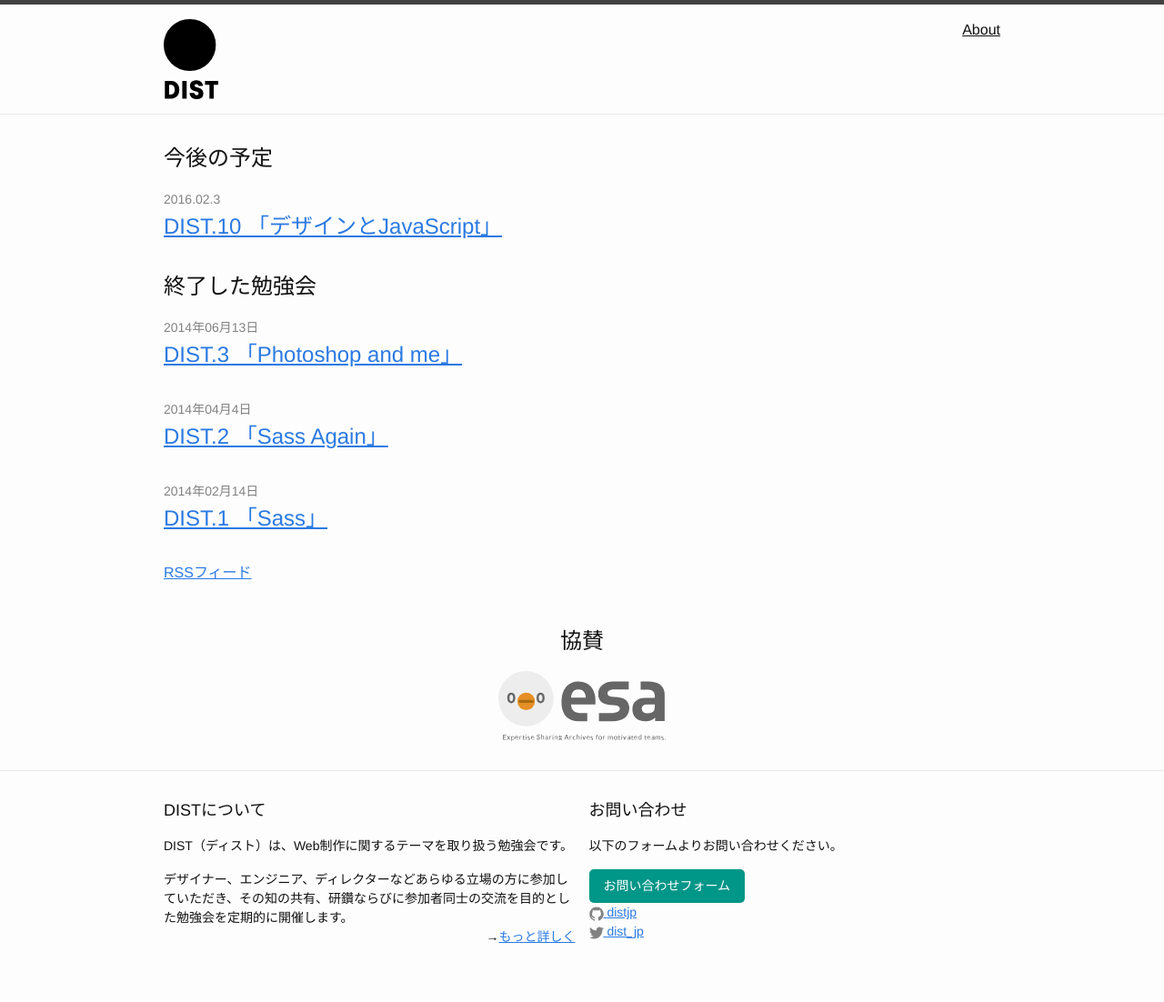
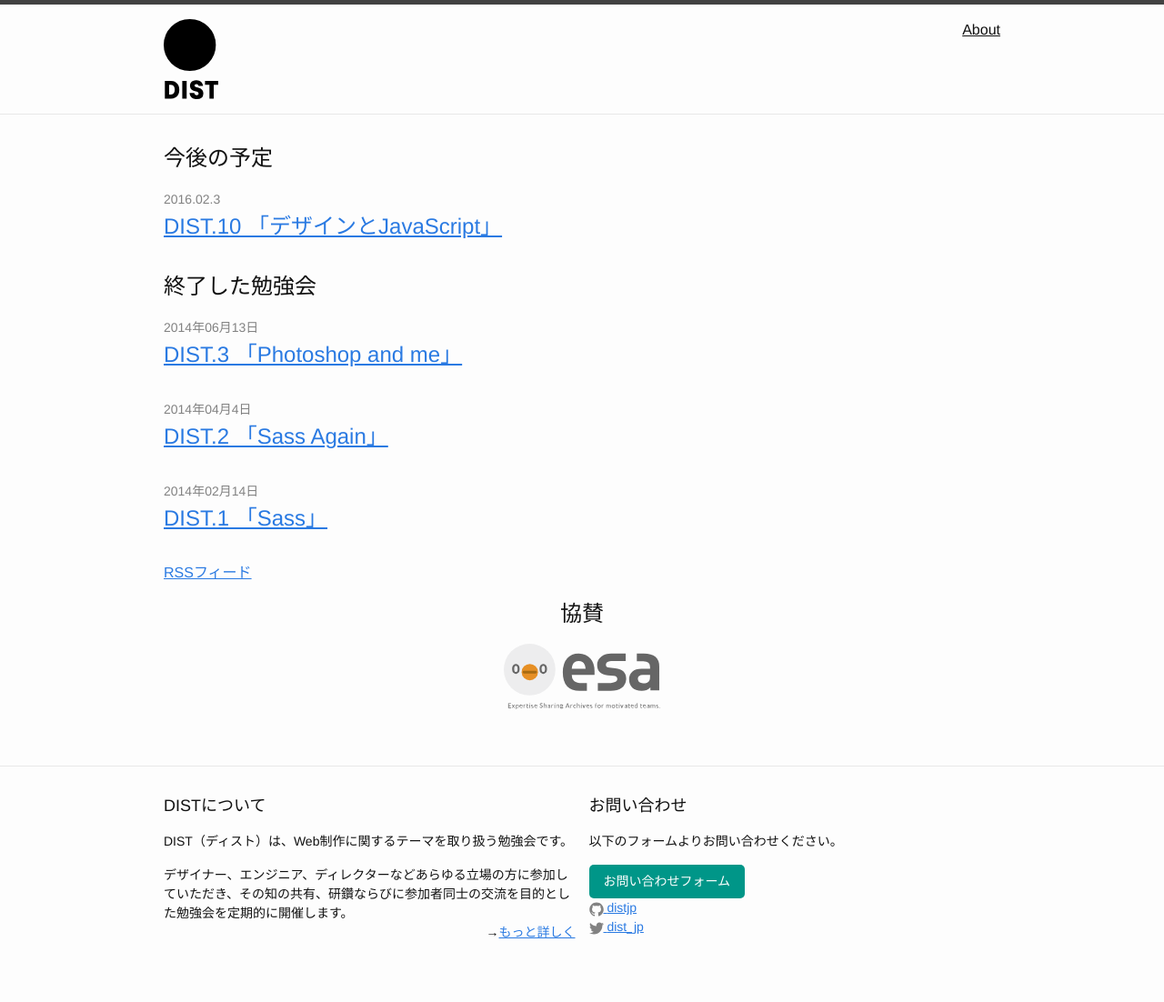
Before and after one commit to distjp/distjp.github.io, a Jekyll site: the page built from index.html, in a window 1280 px wide. Shown: the whole page at 91% size. Built offline with Jekyll 4.4.1, drawn with Linux system fonts in a browser that asks for light colours.

Commit message:
Update sponsor layout

```diff
--- a/_layouts/default.html
+++ b/_layouts/default.html
@@ -8,7 +8,6 @@
 {{ content }}
     </div>
   </div>
-{% include sponsor.html %}
 {% include footer.html %}
 </body>
 </html>
--- a/index.html
+++ b/index.html
@@ -33,3 +33,4 @@ layout: default
 	</ul>
 	<p class="rss-subscribe"><a href="{{ " /feed.xml " | prepend: site.baseurl }}">RSSフィード</a></p>
 </div>
+{% include sponsor.html %}
```
